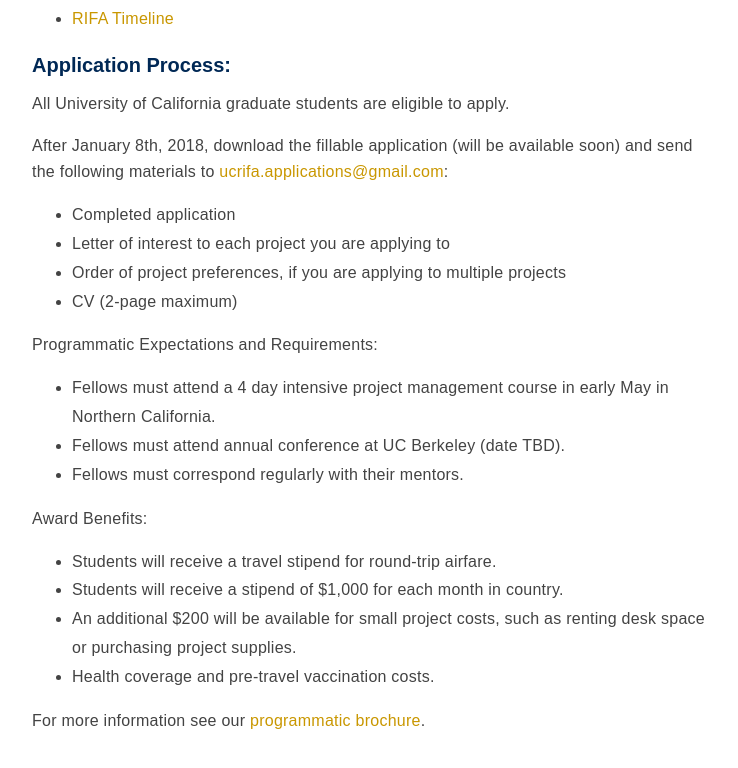
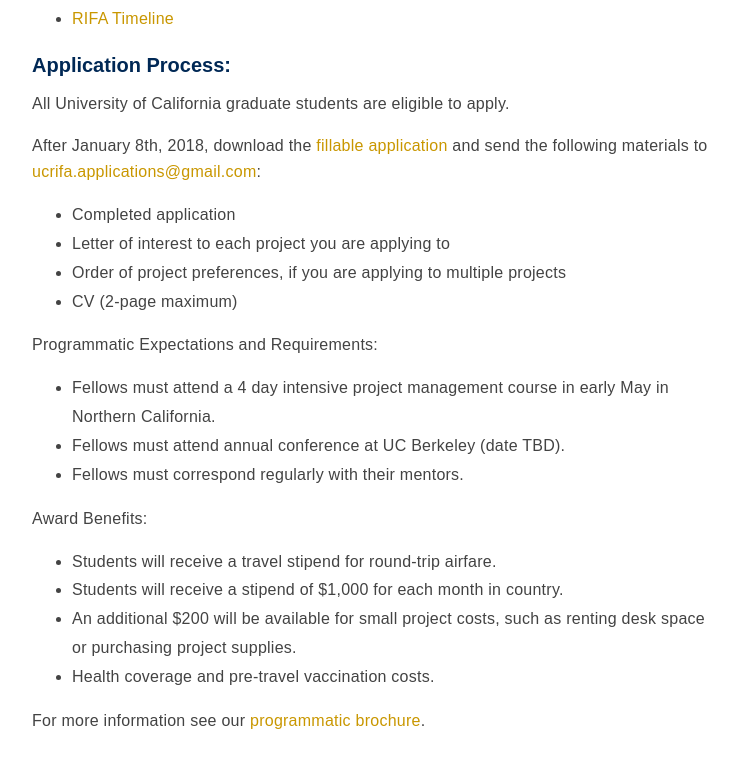
Before and after one commit to ucdavis/ip, a Jekyll site: the page built from scholars-and-students/RIFA/index.html, in a window 1280 px wide and 900 px high, scrolled down 959 px, cut to the strip 123-891 px from the top of the window. Shown: the whole strip, without its empty margins (96-834 px from the left). Built offline with Jekyll 4.4.1, drawn with Linux system fonts in a browser that asks for light colours; nearby versions of some CDN libraries.

Commit message:
RIFA -upload application form

```diff
--- a/scholars-and-students/RIFA/index.html
+++ b/scholars-and-students/RIFA/index.html
@@ -34,7 +34,7 @@
 
     <p><h3>Application Process:</h3></p>
     <p>All University of California graduate students are eligible to apply.</p>
-    <p>After January 8th, 2018, download the fillable application (will be available soon) and
+    <p>After January 8th, 2018, download the <a target="_blank" title="RIFA application form" href="/media/files/rifa/Standard Application form 2018.pdf"> fillable application</a> and
       send the following materials to <a href="mailto:ucrifa.applications@gmail.com">ucrifa.applications@gmail.com</a>:</p>
         <ul><li>Completed application</li>
             <li>Letter of interest to each project you are applying to</li>
```
Also changed, not shown: 1 other file.
